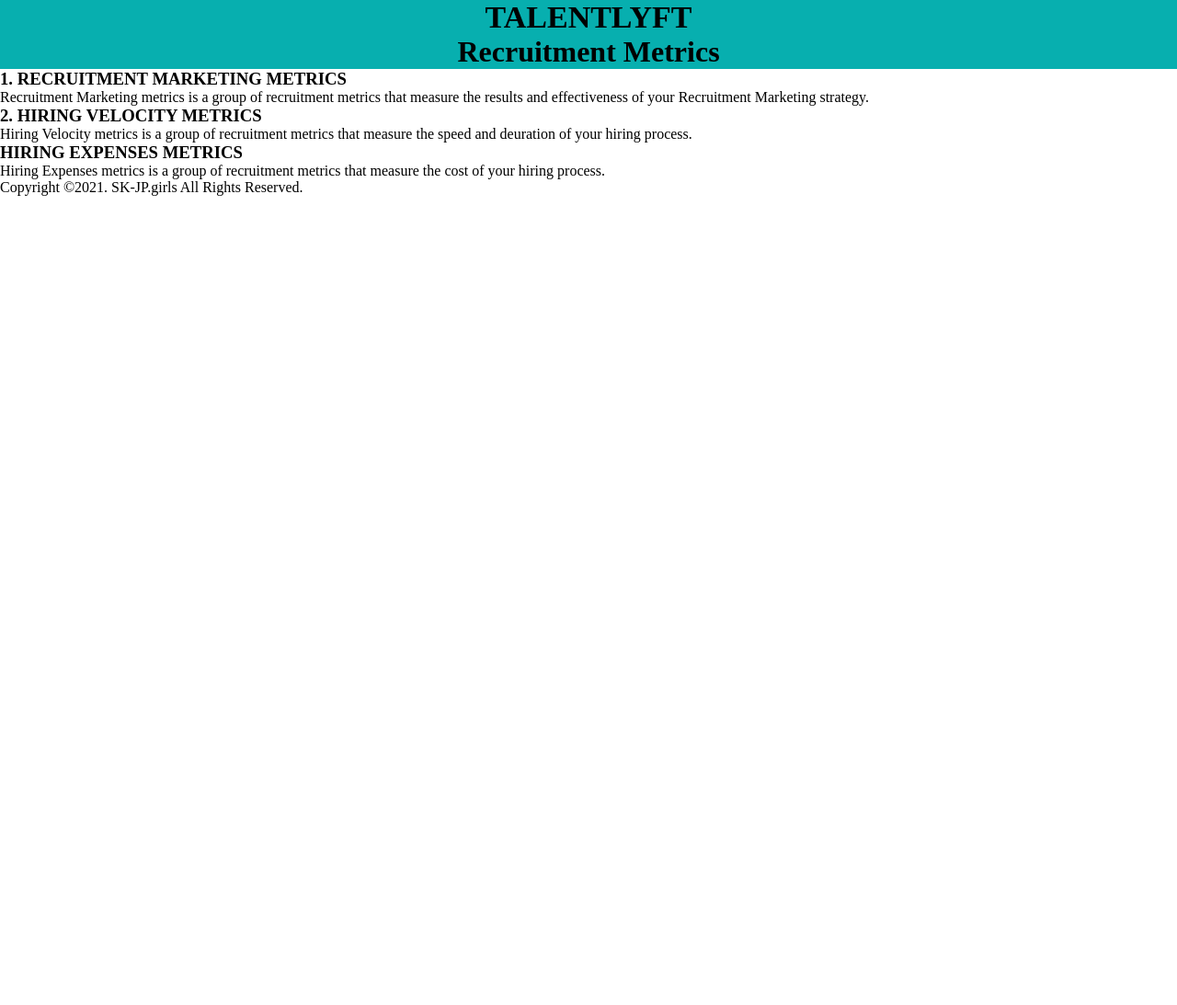
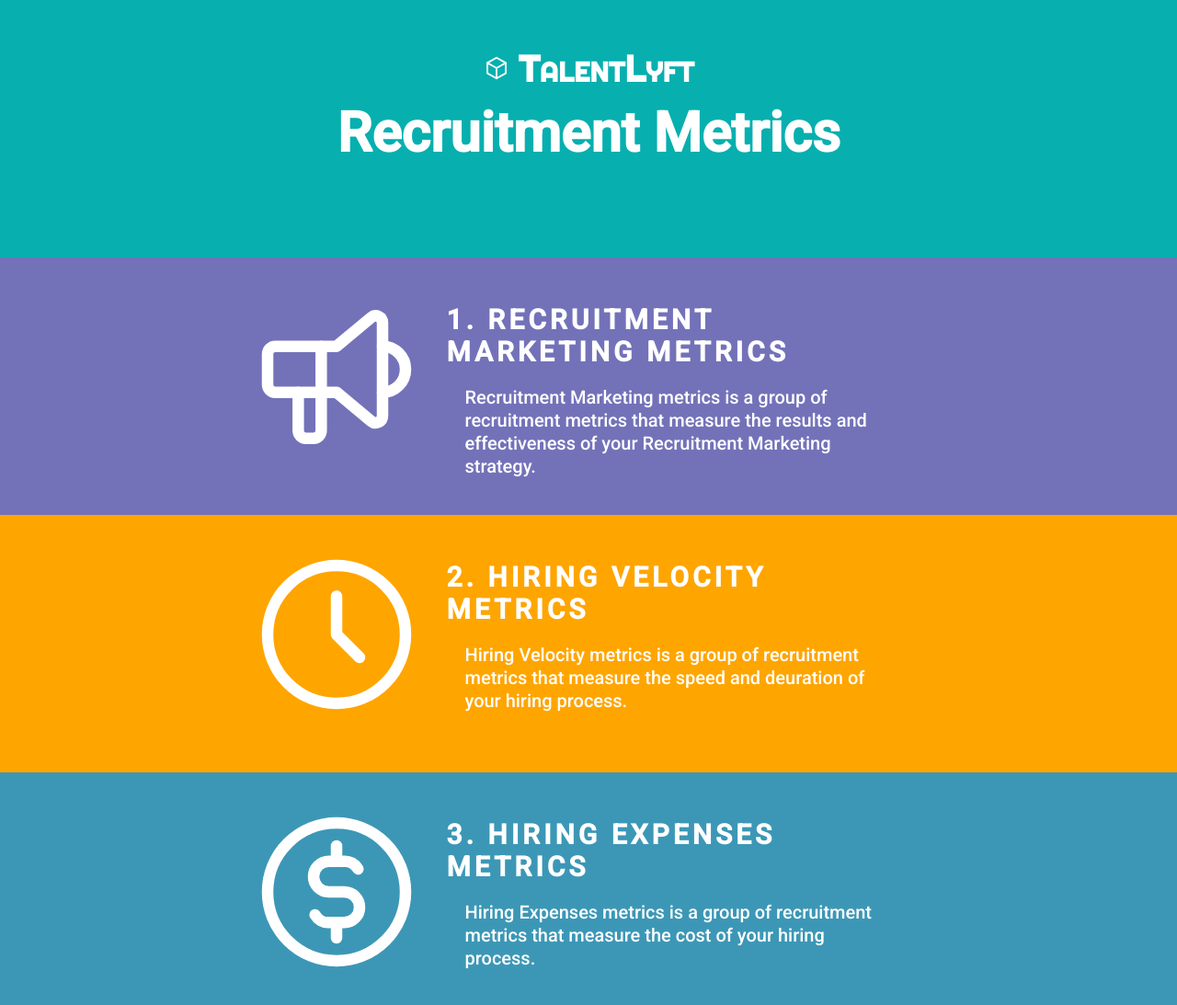
Before and after one commit to Shiho317/WebDev-CSS-Pairworks, a plain HTML site: page index.html in a window 1280 px wide. Shown: the top 1093 px of the page at 92% size. Before the commit the page ends 800 px from the top, so only its background shows below. Drawn offline with Linux system fonts and the light colour scheme; a web font is replaced by a local one.

Commit message:
add top-page-section

```diff
--- a/index.html
+++ b/index.html
@@ -4,6 +4,16 @@
   <meta charset="UTF-8">
   <meta http-equiv="X-UA-Compatible" content="IE=edge">
   <meta name="viewport" content="width=device-width, initial-scale=1.0">
+  <!----font styles-->
+  <!--for overall-->
+  <link rel="preconnect" href="https://fonts.googleapis.com">
+  <link rel="preconnect" href="https://fonts.gstatic.com" crossorigin>
+  <link href="https://fonts.googleapis.com/css2?family=Enriqueta&family=Montserrat+Alternates:wght@300&family=Righteous&family=Roboto:wght@500&display=swap" rel="stylesheet">
+  <!--for topsection-->
+  <link rel="preconnect" href="https://fonts.googleapis.com">
+  <link rel="preconnect" href="https://fonts.gstatic.com" crossorigin>
+  <link href="https://fonts.googleapis.com/css2?family=Righteous&display=swap" rel="stylesheet">
+  <!----font styles -->
   <link rel="stylesheet" href="style.css">
   <title>Recruitment Metrics</title>
 </head>
@@ -12,23 +22,61 @@
   </header>
   <body>
     <div class="top-page">
-      <h2><span class="bigger">T</span>ALENT<span class="bigger">L</span>YFT</h2>
+      <h2>
+        <svg xmlns="http://www.w3.org/2000/svg" class="icon icon-tabler icon-tabler-box" width="30" height="30" viewBox="0 0 24 24" stroke-width="1.5" stroke="#ffffff" fill="none" stroke-linecap="round" stroke-linejoin="round">
+          <path stroke="none" d="M0 0h24v24H0z" fill="none"/>
+          <polyline points="12 3 20 7.5 20 16.5 12 21 4 16.5 4 7.5 12 3" />
+          <line x1="12" y1="12" x2="20" y2="7.5" />
+          <line x1="12" y1="12" x2="12" y2="21" />
+          <line x1="12" y1="12" x2="4" y2="7.5" />
+        </svg>
+        <span class="bigger">T</span>ALENT<span class="bigger">L</span>YFT</h2>
       <h1>Recruitment Metrics</h1>
     </div>
 
     <div class="section-1">
-      <h3>1. RECRUITMENT MARKETING METRICS</h3>
-      <p>Recruitment Marketing metrics is a group of recruitment metrics that measure the results and effectiveness of your Recruitment Marketing strategy.</p>
+      <div class="icon-speaker">
+        <svg xmlns="http://www.w3.org/2000/svg" class="icon icon-tabler icon-tabler-speakerphone" width="200" height="200" viewBox="0 0 24 24" stroke-width="1.5" stroke="#ffffff" fill="none" stroke-linecap="round" stroke-linejoin="round">
+          <path stroke="none" d="M0 0h24v24H0z" fill="none"/>
+          <path d="M18 8a3 3 0 0 1 0 6" />
+          <path d="M10 8v11a1 1 0 0 1 -1 1h-1a1 1 0 0 1 -1 -1v-5" />
+          <path d="M12 8h0l4.524 -3.77a0.9 .9 0 0 1 1.476 .692v12.156a0.9 .9 0 0 1 -1.476 .692l-4.524 -3.77h-8a1 1 0 0 1 -1 -1v-4a1 1 0 0 1 1 -1h8" />
+        </svg>
+      </div>
+      <div class="details">
+        <h3>1. RECRUITMENT<br/> MARKETING METRICS</h3>
+        <p>Recruitment Marketing metrics is a group of recruitment metrics that measure the results and effectiveness of your Recruitment Marketing strategy.</p>
+      </div>
+
     </div>
 
     <div class="section-2">
-      <h3>2. HIRING VELOCITY METRICS</h3>
-      <p>Hiring Velocity metrics is a group of recruitment metrics that measure the speed and deuration of your hiring process.</p>
+      <div class="icon-clock">
+        <svg xmlns="http://www.w3.org/2000/svg" class="icon icon-tabler icon-tabler-clock" width="200" height="200" viewBox="0 0 24 24" stroke-width="1.5" stroke="#ffffff" fill="none" stroke-linecap="round" stroke-linejoin="round">
+          <path stroke="none" d="M0 0h24v24H0z" fill="none"/>
+          <circle cx="12" cy="12" r="9" />
+          <polyline points="12 7 12 12 15 15" />
+        </svg>
+      </div>
+      <div class="details">
+        <h3>2. HIRING VELOCITY METRICS</h3>
+        <p>Hiring Velocity metrics is a group of recruitment metrics that measure the speed and deuration of your hiring process.</p>
+      </div>
     </div>
 
     <div class="section-3">
-      <h3>HIRING EXPENSES METRICS</h3>
-      <p>Hiring Expenses metrics is a group of recruitment metrics that measure the cost of your hiring process.</p>
+      <div class="icon-money">
+        <svg xmlns="http://www.w3.org/2000/svg" class="icon icon-tabler icon-tabler-coin" width="200" height="200" viewBox="0 0 24 24" stroke-width="1.5" stroke="#ffffff" fill="none" stroke-linecap="round" stroke-linejoin="round">
+          <path stroke="none" d="M0 0h24v24H0z" fill="none"/>
+          <circle cx="12" cy="12" r="9" />
+          <path d="M14.8 9a2 2 0 0 0 -1.8 -1h-2a2 2 0 0 0 0 4h2a2 2 0 0 1 0 4h-2a2 2 0 0 1 -1.8 -1" />
+          <path d="M12 6v2m0 8v2" />
+        </svg>
+      </div>
+      <div class="details">
+        <h3>3. HIRING EXPENSES METRICS</h3>
+        <p>Hiring Expenses metrics is a group of recruitment metrics that measure the cost of your hiring process.</p>
+      </div>
     </div>
 
   </body>
--- a/style.css
+++ b/style.css
@@ -2,14 +2,94 @@
   box-sizing: border-box;
   margin: 0;
   padding: 0;
+  font-family: 'Enriqueta', serif;
+  font-family: 'Montserrat Alternates', sans-serif;
+  font-family: 'Notable', sans-serif;
+  font-family: 'Rasa', serif;
+  font-family: 'Roboto', sans-serif;
+}
+
+p{
+  font-weight: lighter;
+  font-size: 20px;
+  padding: 20px;
+  color: white;
+  line-height: 25px;
+}
+
+h3{
+  font-size: 30px;
+  color: white;
+  letter-spacing: 4px;
 }
 
 .top-page{
+  padding: 50px;
   width: 100%;
   background-color: rgb(7, 175, 175);
   text-align: center;
+  color: white;
+  height: 35vh;
 }
 
 .top-page h2{
-  font-size: 34px;
+  font-size: 30px;
+  font-family: 'Righteous', cursive;
 }
+
+.bigger{
+  font-size: 40px;
+  font-family: 'Righteous', cursive;
+}
+
+.top-page h1{
+  margin-top: 10px;
+  font-size: 60px;
+}
+
+.section-1{
+  background-color: rgb(115, 114, 185);
+  height: 35vh;
+  display: flex;
+  justify-content: center;
+  padding: 30px;
+}
+
+.section-1 .details{
+  padding: 20px;
+  width: 45%;
+}
+
+.section-2{
+  background-color: orange;
+  height: 35vh;
+  display: flex;
+  justify-content: center;
+  padding: 30px;
+}
+
+.section-2 .details{
+  padding: 20px;
+  width: 45%;
+}
+
+.section-3{
+  background-color: rgb(60, 151, 182);
+  height: 35vh;
+  display: flex;
+  justify-content: center;
+  padding: 30px;
+}
+
+.section-3 .details{
+  padding: 20px;
+  width: 45%;
+}
+
+.copy-right{
+  background-color: rgb(7, 175, 175);
+  height: 10vh;
+  font-size: 15px;
+  padding: 30px;
+  text-align: center;
+}
```
